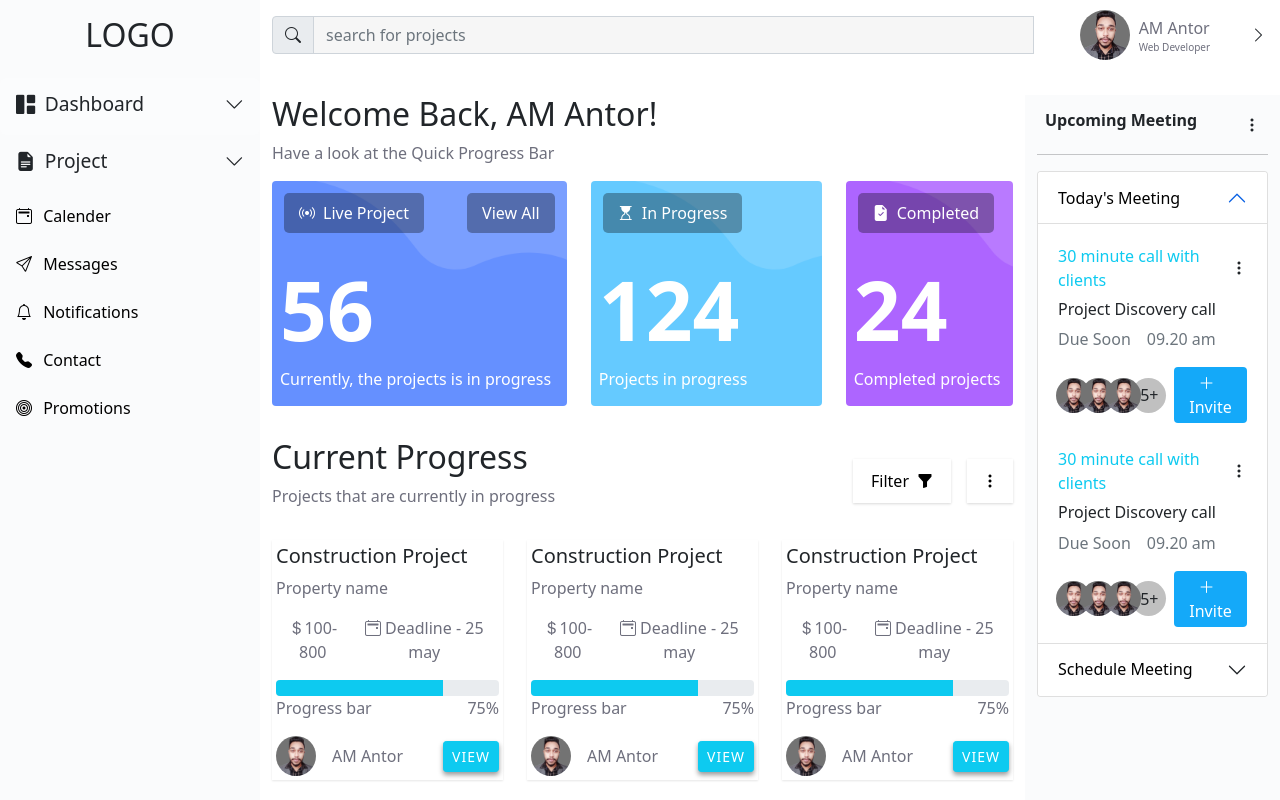
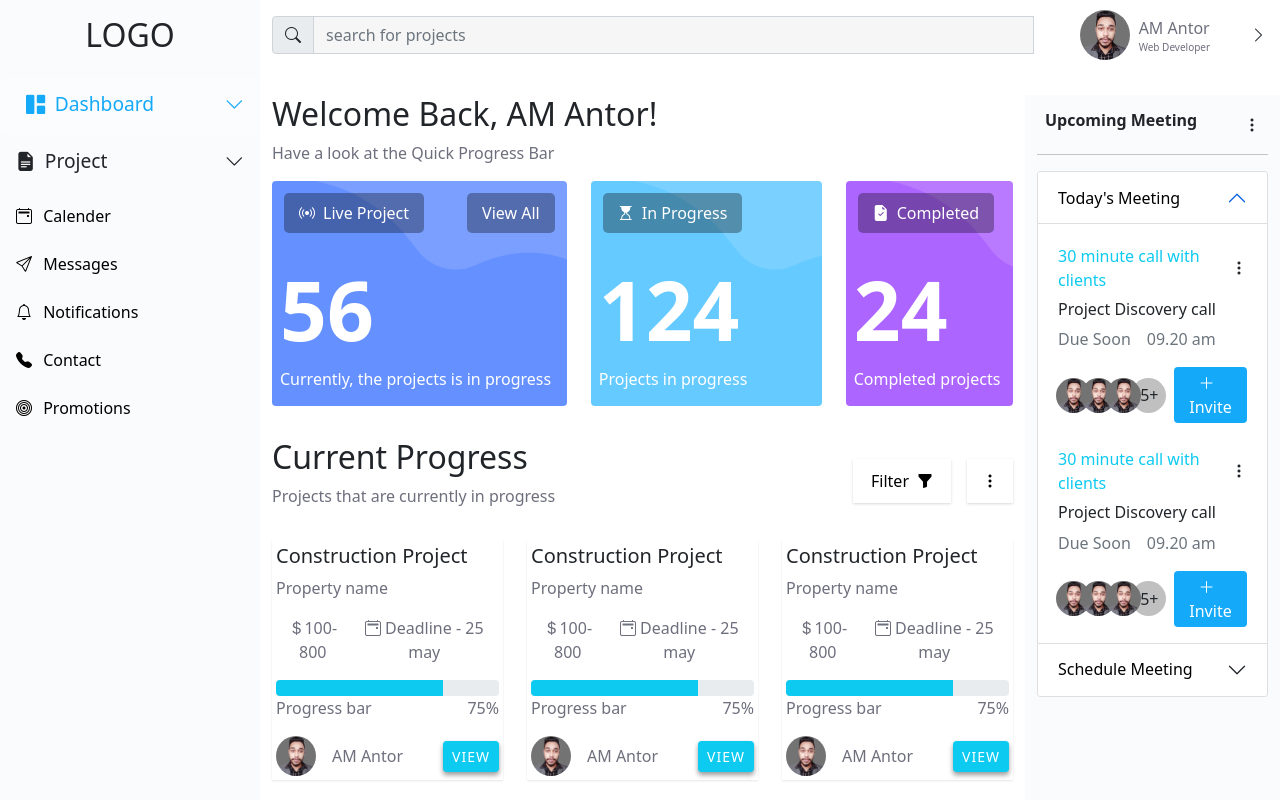
Before and after one commit to antorntech/admin-dashboard, a React (Create React App) app: page / in a window 1280 px wide. In both pictures the pointer is over the element "Dashboard". Shown: the top 800 px of the page. Built offline with nearby package versions, Linux system fonts and the light colour scheme.

Commit message:
add animation on sidebar btn

```diff
--- a/src/index.css
+++ b/src/index.css
@@ -87,6 +87,19 @@ p {
   font-size: 1.2em;
   justify-content: space-between;
 }
+
+.sidebar-title:hover {
+  color: #14a9f9;
+}
+
+.sidebar-title span {
+  cursor: pointer;
+  transition: all 0.5s linear;
+}
+
+.sidebar-title:hover span {
+  margin-left: 10px;
+}
 .sidebar-title span i {
   display: inline-block;
   width: 1.5em;
@@ -110,9 +123,11 @@ p {
 .sidebar-item.plain {
   color: #000;
   text-decoration: none;
+  transition: all 0.5s linear;
 }
 .sidebar-item.plain:hover {
-  text-decoration: underline;
+  margin-left: 10px;
+  color: #14a9f9;
 }
 .sidebar-item.plain i {
   display: inline-block;
```
